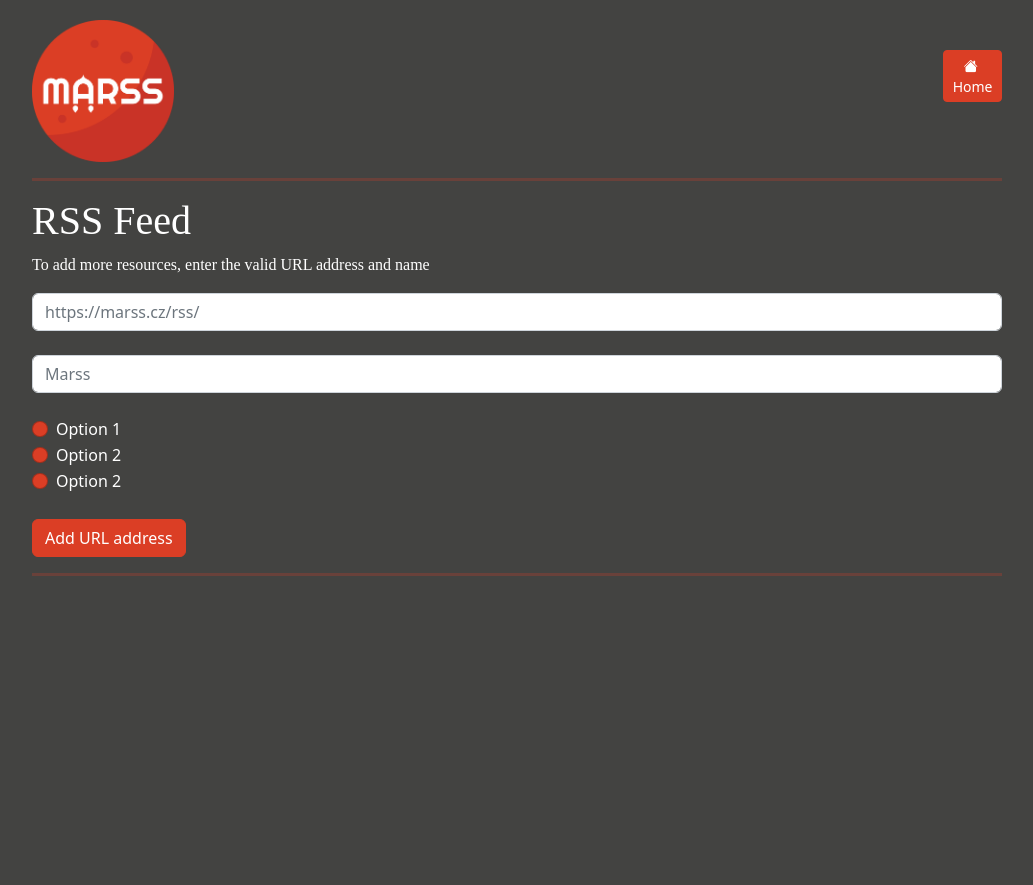
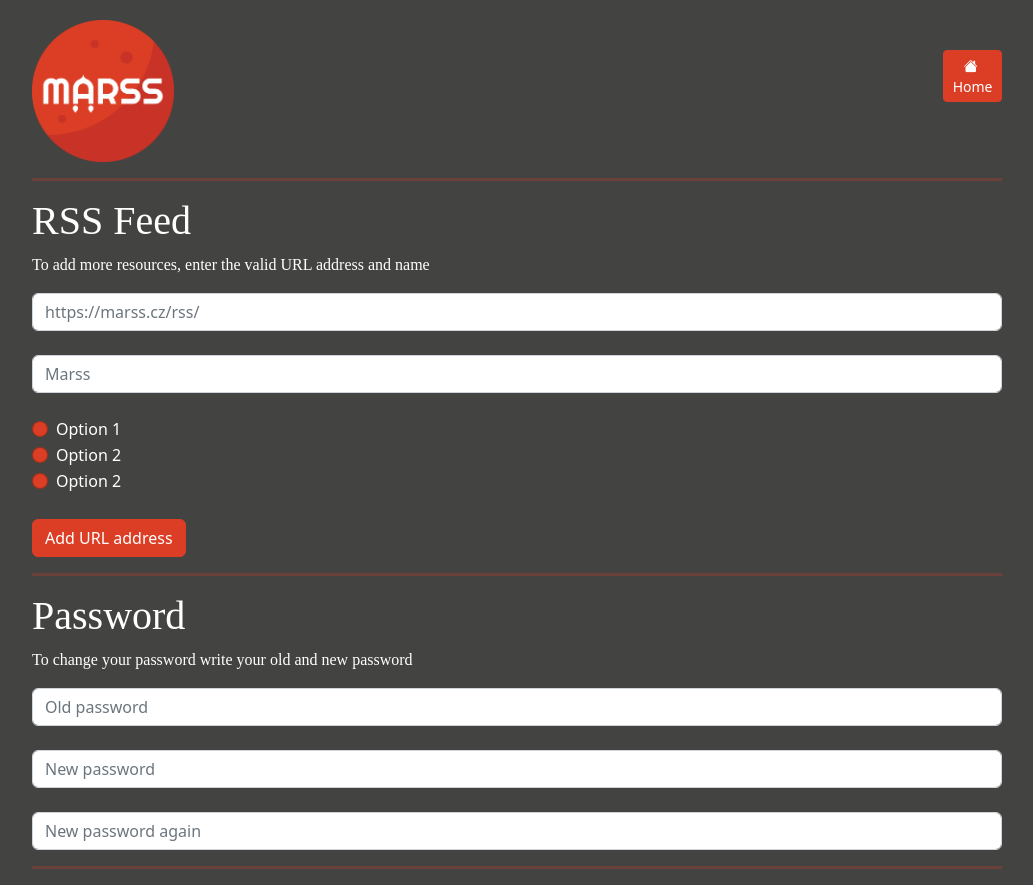
Before and after one commit to adamhrncir/marss, a Next.js app: page /settings in a window 1280 px wide. Shown: the whole page, without its empty margins (123-1156 px from the left). Before the commit the page ends 800 px from the top, so only its background shows below. Built offline with nearby package versions, Linux system fonts and the light colour scheme; a web font is replaced by a local one.

Commit message:
password change form

```diff
--- a/app/settings/page.tsx
+++ b/app/settings/page.tsx
@@ -46,7 +46,7 @@ export default function Home() {
 <h1>RSS Feed</h1>
 <p>To add more resources, enter the valid URL address and name</p>
 
-
+<form>
   <div className="form-group">
     <input type="url" className="form-control" id="URLadress"  placeholder="https://marss.cz/rss/ "/>
 <br></br>
@@ -70,11 +70,28 @@ export default function Home() {
 <br></br>
   <button type="submit" className="btn btn-outline-light">Add URL address</button>
 
+</form>
 
 
 
 <hr></hr>
 
+<h1>Password</h1>
+<p>To change your password write your old and new password</p>
+
+<form>
+  <div className="form-group">
+    <input type="password" className="form-control" id="oldPassword"  placeholder="Old password"/>
+<br></br>
+    <input type="password" className="form-control" id="newPassword"  placeholder="New password"/>
+    <br></br>
+    <input type="password" className="form-control" id="newPasswordAgin"  placeholder="New password again"/>
+  </div>
+
+
+</form>
+
+<hr></hr>
 
 </div>
 </>
```
